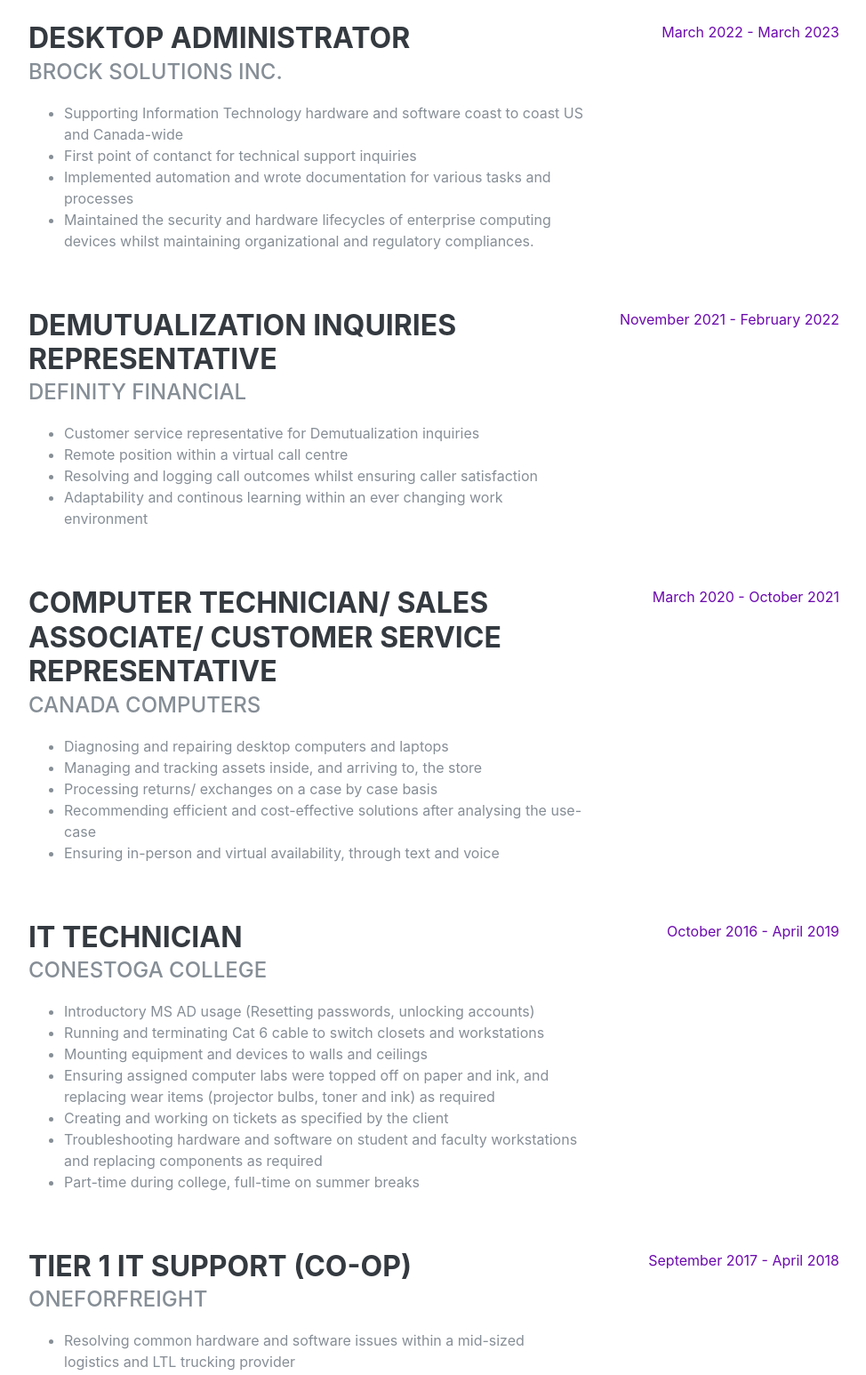
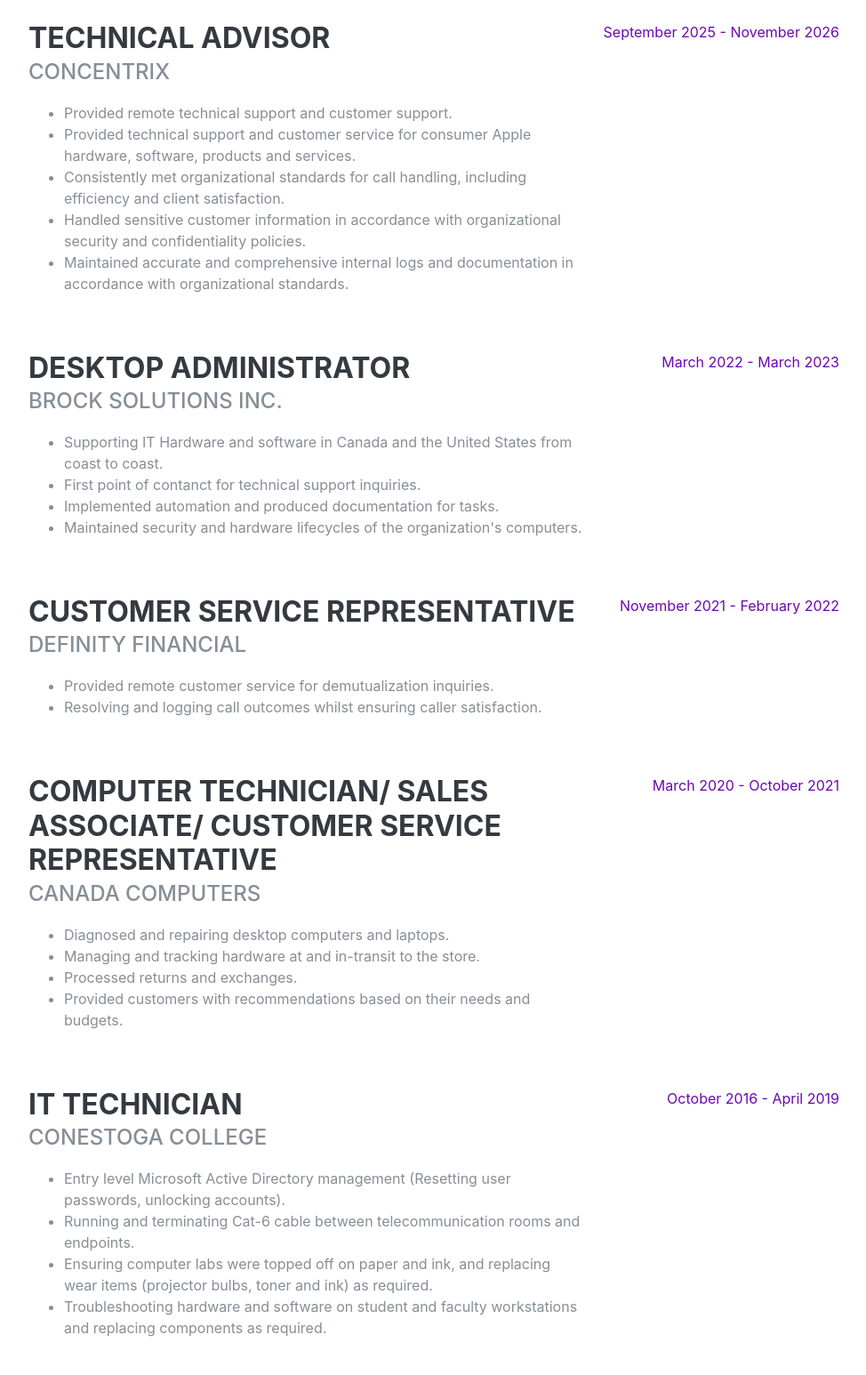
Before and after one commit to rohking/about_me, a plain HTML site: page index.html in a window 1280 px wide. Shown: the part 940-2486 px from the top of the page at 89% size, without its empty margins (288-1262 px from the left). Drawn offline with Linux system fonts and the light colour scheme; a web font is replaced by a local one.

Commit message:
Update index.html

```diff
--- a/index.html
+++ b/index.html
@@ -8,7 +8,7 @@
   <meta name="description" content="">
   <meta name="author" content="">
 
-  <title>rohangeorge.ca</title>
+  <title>Rohan George</title>
 
   <!-- Bootstrap core CSS -->
   <link href="vendor/bootstrap/css/bootstrap.min.css" rel="stylesheet">
@@ -85,13 +85,30 @@
 
         <div class="resume-item d-flex flex-column flex-md-row justify-content-between mb-5">
           <div class="resume-content">
+            <h3 class="mb-0">Technical Advisor</h3>
+            <div class="subheading mb-3">Concentrix</div>
+             <ul>
+				<li>Provided remote technical support and customer support.</li>
+				<li>Provided technical support and customer service for consumer Apple hardware, software, products and services.</li>
+				<li>Consistently met organizational standards for call handling, including efficiency and client satisfaction.</li>
+				<li>Handled sensitive customer information in accordance with organizational security and confidentiality policies.</li>
+        <li>Maintained accurate and comprehensive internal logs and documentation in accordance with organizational standards.</li>
+			</ul>
+          </div>
+          <div class="resume-date text-md-right">
+            <span class="text-primary">September 2025 - November 2026</span>
+          </div>
+        </div>
+
+        <div class="resume-item d-flex flex-column flex-md-row justify-content-between mb-5">
+          <div class="resume-content">
             <h3 class="mb-0">Desktop Administrator</h3>
             <div class="subheading mb-3">Brock Solutions Inc.</div>
              <ul>
-				<li>Supporting Information Technology hardware and software coast to coast US and Canada-wide</li>
-				<li>First point of contanct for technical support inquiries</li>
-				<li>Implemented automation and wrote documentation for various tasks and processes</li>
-				<li>Maintained the security and hardware lifecycles of enterprise computing devices whilst maintaining organizational and regulatory compliances.</li>
+				<li>Supporting IT Hardware and software in Canada and the United States from coast to coast.</li>
+				<li>First point of contanct for technical support inquiries.</li>
+				<li>Implemented automation and produced documentation for tasks.</li>
+				<li>Maintained security and hardware lifecycles of the organization's computers.</li>
 			</ul>
           </div>
           <div class="resume-date text-md-right">
@@ -101,13 +118,11 @@
 
         <div class="resume-item d-flex flex-column flex-md-row justify-content-between mb-5">
           <div class="resume-content">
-            <h3 class="mb-0">Demutualization Inquiries Representative</h3>
+            <h3 class="mb-0">Customer Service Representative</h3>
             <div class="subheading mb-3">Definity Financial</div>
              <ul>
-				<li>Customer service representative for Demutualization inquiries</li>
-				<li>Remote position within a virtual call centre</li>
-				<li>Resolving and logging call outcomes whilst ensuring caller satisfaction</li>
-				<li>Adaptability and continous learning within an ever changing work environment</li>
+				<li>Provided remote customer service for demutualization inquiries.</li>
+				<li>Resolving and logging call outcomes whilst ensuring caller satisfaction.</li>
 			</ul>
           </div>
           <div class="resume-date text-md-right">
@@ -120,11 +135,10 @@
             <h3 class="mb-0">Computer Technician/ Sales Associate/ Customer Service Representative</h3>
             <div class="subheading mb-3">Canada Computers</div>
             <ul>
-				<li>Diagnosing and repairing desktop computers and laptops</li>
-				<li>Managing and tracking assets inside, and arriving to, the store</li>
-				<li>Processing returns/ exchanges on a case by case basis</li>
-				<li>Recommending efficient and cost-effective solutions after analysing the use-case</li>
-				<li>Ensuring in-person and virtual availability, through text and voice</li>
+				<li>Diagnosed and repairing desktop computers and laptops.</li>
+				<li>Managing and tracking hardware at and in-transit to the store.</li>
+				<li>Processed returns and exchanges.</li>
+				<li>Provided customers with recommendations based on their needs and budgets.</li>
 			</ul>
           </div>
           <div class="resume-date text-md-right">
@@ -137,13 +151,10 @@
             <h3 class="mb-0">IT Technician</h3>
             <div class="subheading mb-3">Conestoga College</div>
            <ul>
-				<li>Introductory MS AD usage (Resetting passwords, unlocking accounts)</li>
-				<li>Running and terminating Cat 6 cable to switch closets and workstations</li>
-				<li>Mounting equipment and devices to walls and ceilings</li>
-				<li>Ensuring assigned computer labs were topped off on paper and ink, and replacing wear items (projector bulbs, toner and ink) as required</li>
-				<li>Creating and working on tickets as specified by the client</li>
-				<li>Troubleshooting hardware and software on student and faculty workstations and replacing components as required</li>
-				<li>Part-time during college, full-time on summer breaks</li>
+				<li>Entry level Microsoft Active Directory management (Resetting user passwords, unlocking accounts).</li>
+				<li>Running and terminating Cat-6 cable between telecommunication rooms and endpoints.</li>
+				<li>Ensuring computer labs were topped off on paper and ink, and replacing wear items (projector bulbs, toner and ink) as required.</li>
+				<li>Troubleshooting hardware and software on student and faculty workstations and replacing components as required.</li>
 			</ul>
           </div>
           <div class="resume-date text-md-right">
@@ -156,9 +167,9 @@
             <h3 class="mb-0">Tier 1 IT Support (Co-op)</h3>
             <div class="subheading mb-3">ONEForFreight</div>
             <ul>
-				<li>Resolving common hardware and software issues within a mid-sized logistics and LTL trucking provider</li>
-				<li>Liason for hardware and software vendors, in addition to outsourced Tier 2 and 3 supports</li>
-				<li>Formulated and implemented a training plan to streamline an existing process by transitioning to paperless records. Training end users on software usage</li>
+				<li>Resolving common computer hardware and software issues.</li>
+				<li>Liason between the organization and managed service providers.</li>
+				<li>Formulated and implemented a training plan whilst transitioning to paperless records.</li>
 			</ul>
           </div>
           <div class="resume-date text-md-right">
@@ -257,7 +268,7 @@
     <section class="resume-section p-3 p-lg-5 d-flex align-items-center" id="bio">
       <div class="w-100">
         <h2 class="mb-5">Bio and Hobbies</h2>
-        <p>I love downhill skiing, exercising and creating with technology!</p>
+        <p>I love downhill skiing and creating with technology!</p>
         <!--<p class="mb-0"></p>-->
       </div>
     </section>
```
